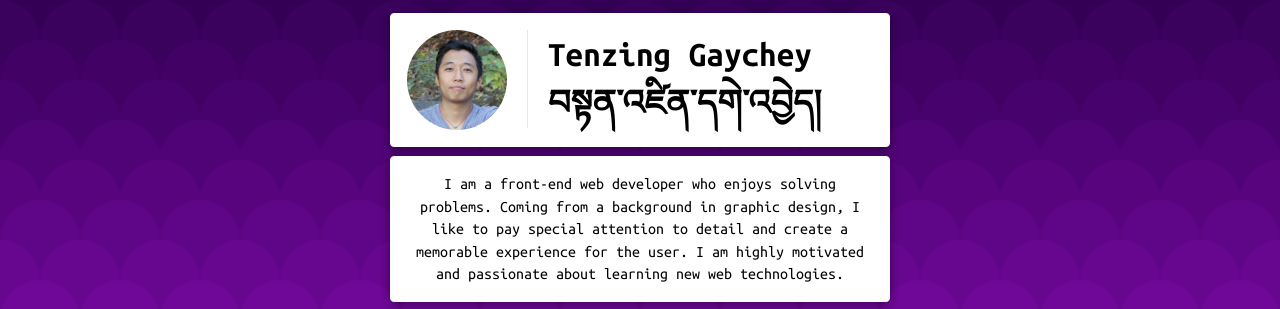
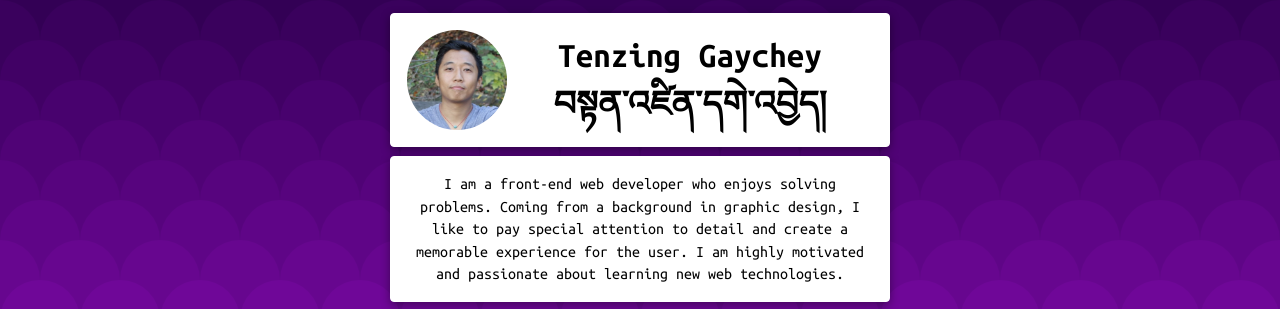
Before and after one commit to gyrad/gyrad.github.io, a website: page index.html in a window 1280 px wide. Shown: the top 309 px of the page. Drawn offline with Linux system fonts and the light colour scheme.

Commit message:
Minor style revision.

```diff
--- a/index.html
+++ b/index.html
@@ -46,7 +46,8 @@ background-size: contain;
           transform 0.5s ease-out;
       }
       .content--heading {
-        text-align: left;
+        display: flex;
+        align-items: center;
       }
       .content:hover {
         background-color: white;
@@ -62,10 +63,13 @@ background-size: contain;
 
       h1 {
         margin: 0;
-        font-size: 2.2rem;
-        margin-left: 120px;
-        padding-left: 20px;
-        border-left: 1px solid #E7E7E7;
+        flex: 1;
+        font-size: 1.5rem;
+      }
+      @media (min-width: 550px) {
+        h1{
+          font-size: 2.2rem;
+        }
       }
 
       a {
@@ -94,7 +98,7 @@ background-size: contain;
         object-fit: cover;
         object-position: 45% 50%;
         border-radius: 50%;
-        float: left;
+
       }
 
       .projects-list {
@@ -274,7 +278,7 @@ background-size: contain;
       </div>
       <div class="content">
           👨🏻‍💻<strong>Currently learning:</strong> <br />
-        <strong>M</strong>ongoDB / <strong>E</strong>xpress / <strong>R</strong>eact JS / <strong>N</strong>ode.js (<strong>MERN</strong> stack)</a
+        <strong>M</strong>ongoDB / <strong>E</strong>xpress / <strong>R</strong>eact JS / <strong>N</strong>ode.js <span style="white-space: nowrap;">(<strong>MERN</strong> stack)</span></a
         >
       </div>
       <div class="content">
@@ -292,7 +296,7 @@ background-size: contain;
           ><i class="fab fa-twitter" style="color: #1da1f2;"></i> @gyrad</a
         >
         &nbsp;
-        <a href="https://github.com/gyrad" target="_blank" title="Github"
+        <a href="https://github.com/gyrad" target="_blank" title="Github" style="white-space: nowrap;"
           ><i class="fab fa-github" style="color: #000;"></i> @gyrad</a
         >
       </div>
```
